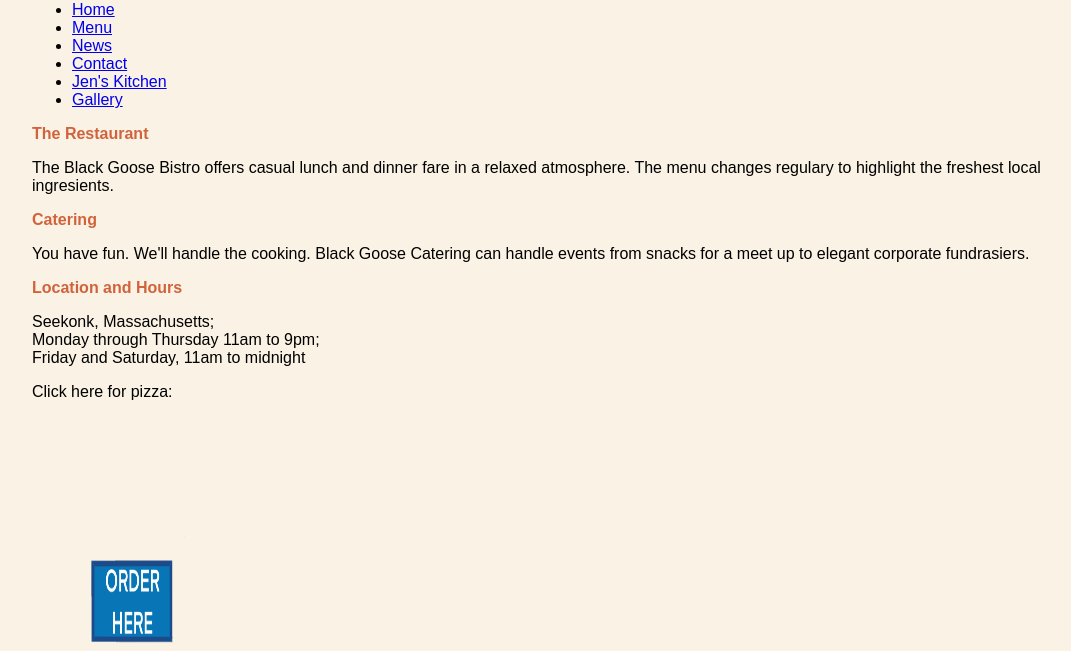
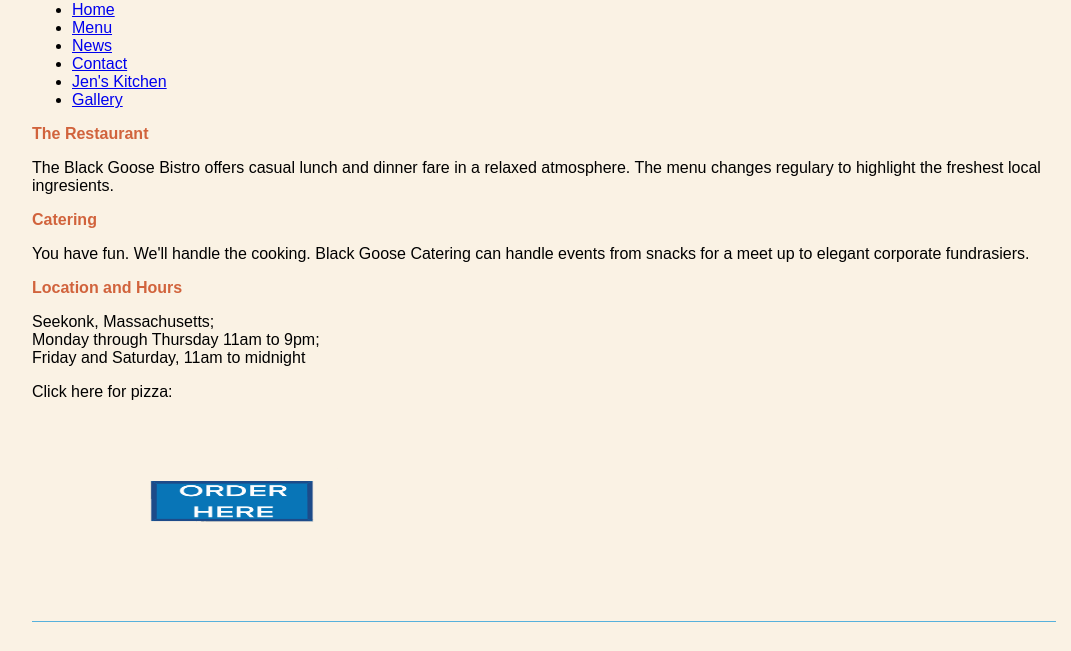
Before and after one commit to naturallyemerson/fid, a plain HTML site: page Bistro/index.html in a window 1280 px wide. Shown: the part 296-947 px from the top of the page, without its empty margins (96-1167 px from the left). Drawn offline with Linux system fonts and the light colour scheme.

Commit message:
Update index.html

```diff
--- a/Bistro/index.html
+++ b/Bistro/index.html
@@ -75,7 +75,7 @@ footer img {
     Monday through Thursday 11am to 9pm; <br>Friday and Saturday, 11am to midnight</p>
 
 <p>Click here for pizza:<br>
-    <a href="pizza.html"><img src="order.GIF" width="200" height="400" alt="order"></a>
+    <a href="pizza.html"><img src="order.GIF" width="400" height="200" alt="order"></a>
 
     <footer>
         <p>Please visit our social media pages</p>
```
